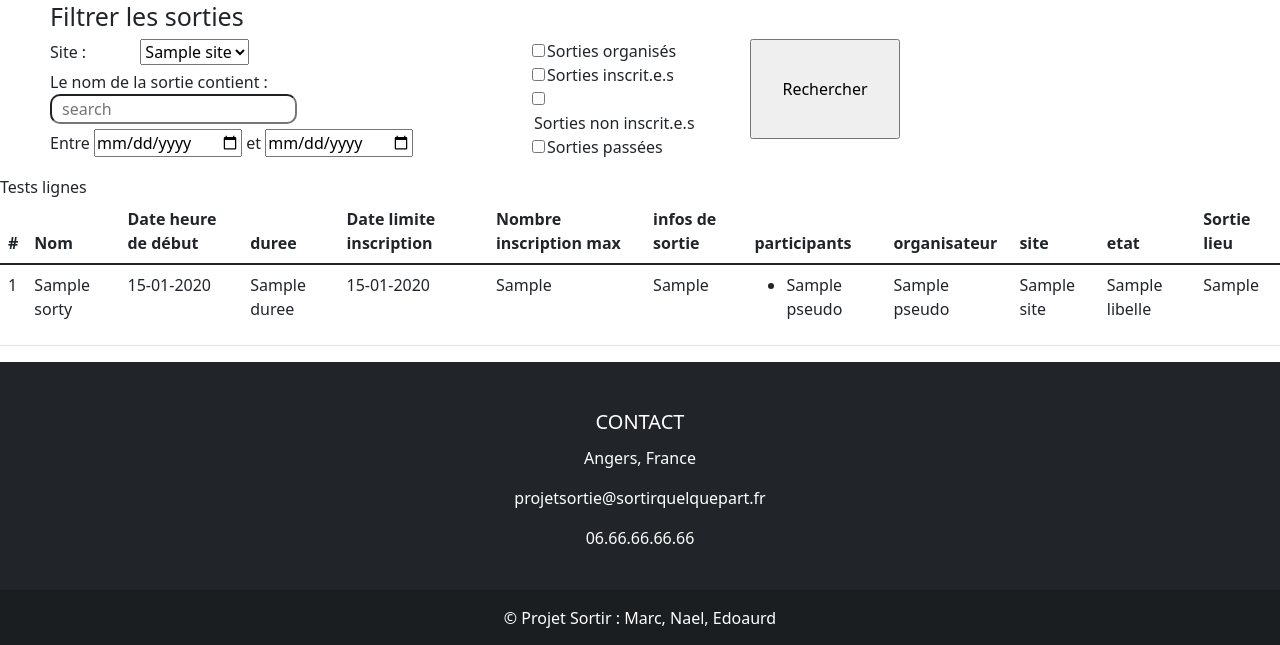
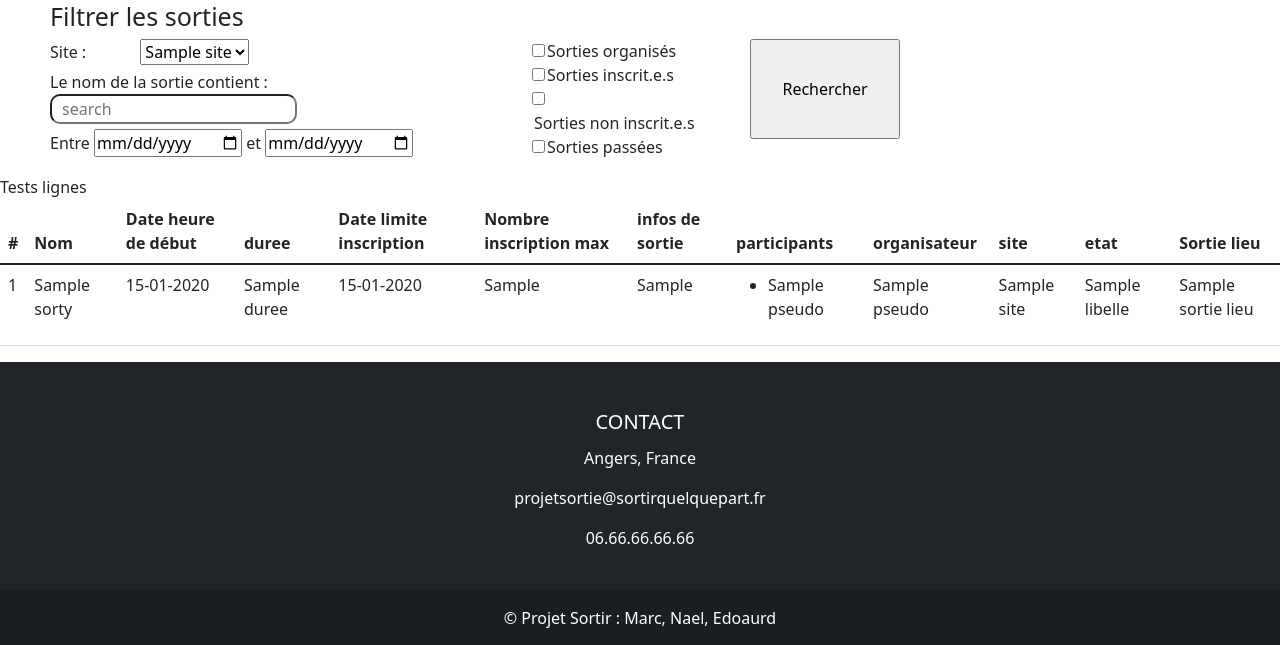
Before and after one commit to AaronSymon/EMN-projet-symfony, a Symfony app: template templates/accueil/accueil.html.twig in a window 1280 px wide. Shown: the part 135-780 px from the top of the page. Run offline with Twig, Linux system fonts and the light colour scheme; the template is opened without the code that fills it: most values are stand-ins (such as "Sample title", 1, 10 or a date in 2020); some libraries are stand-ins or nearby versions.

Commit message:
Affichage liste page accueil

```diff
--- a/templates/accueil/accueil.html.twig
+++ b/templates/accueil/accueil.html.twig
@@ -79,7 +79,7 @@
                 <td>{{ sortie.organisateur.pseudo }}</td>
                 <td>{{ sortie.site.nom }}</td>
                 <td>{{ sortie.etat.libelle }}</td>
-                <td>{{ sortie.SortieLieu}}</td>
+                <td>{{ sortie.SortieLieu.nom}}</td>
             </tr>
             </tbody>
             {% endfor %}
```
